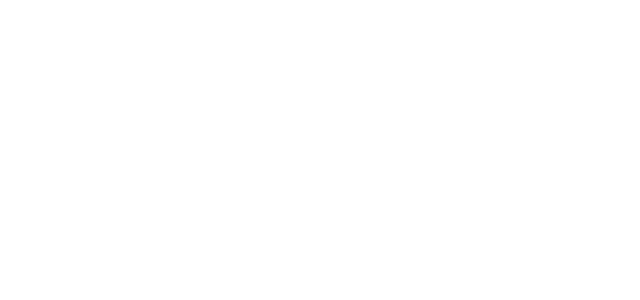
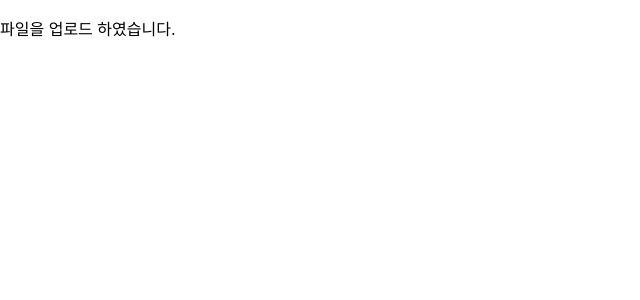
Before and after one commit to Moongchi18/guad, a React (Create React App) app in the folder guad_frontend/: page /uploadResult in a window 1280 px wide. Shown: the top 300 px of the page, without its empty margins (0-640 px from the left). Built offline with nearby package versions, Linux system fonts and the light colour scheme.

Commit message:
파일업로드 Test

```diff
--- a/guad_frontend/src/App.js
+++ b/guad_frontend/src/App.js
@@ -1,11 +1,15 @@
 import logo from './logo.svg';
 import './App.css';
+import fileUploadForm from './fileUploadForm';
+import fileUploadResult from './fileUploadResult';
+import { Route } from 'react-router-dom';
 
 function App() {
   console.log("test33333");
   return (
     <>
-
+    <Route path="/upload" component={fileUploadForm} exact={true} />
+    <Route path="/uploadResult" component={fileUploadResult} exact={true} />
     </>
   );
 }
--- a/guad_frontend/src/fileUploadForm.js
+++ b/guad_frontend/src/fileUploadForm.js
@@ -1,4 +1,5 @@
 function fileUploadForm() {
+
   return (
     <>
     <h3>파일 업로드</h3>
--- a/guad_frontend/src/fileUploadResult.js
+++ b/guad_frontend/src/fileUploadResult.js
@@ -1,9 +1,9 @@
 function fileUploadResult() {
     return (
       <>
-        ${originalFileName} 파일을 업로드 하였습니다.
-        <br/>
-        (서버에만 출력) Users/gobyeongchae/Desktop/UploadServerFile 확인
+      <p>
+       파일을 업로드 하였습니다.
+       </p>
       </>
     );
   }
```
